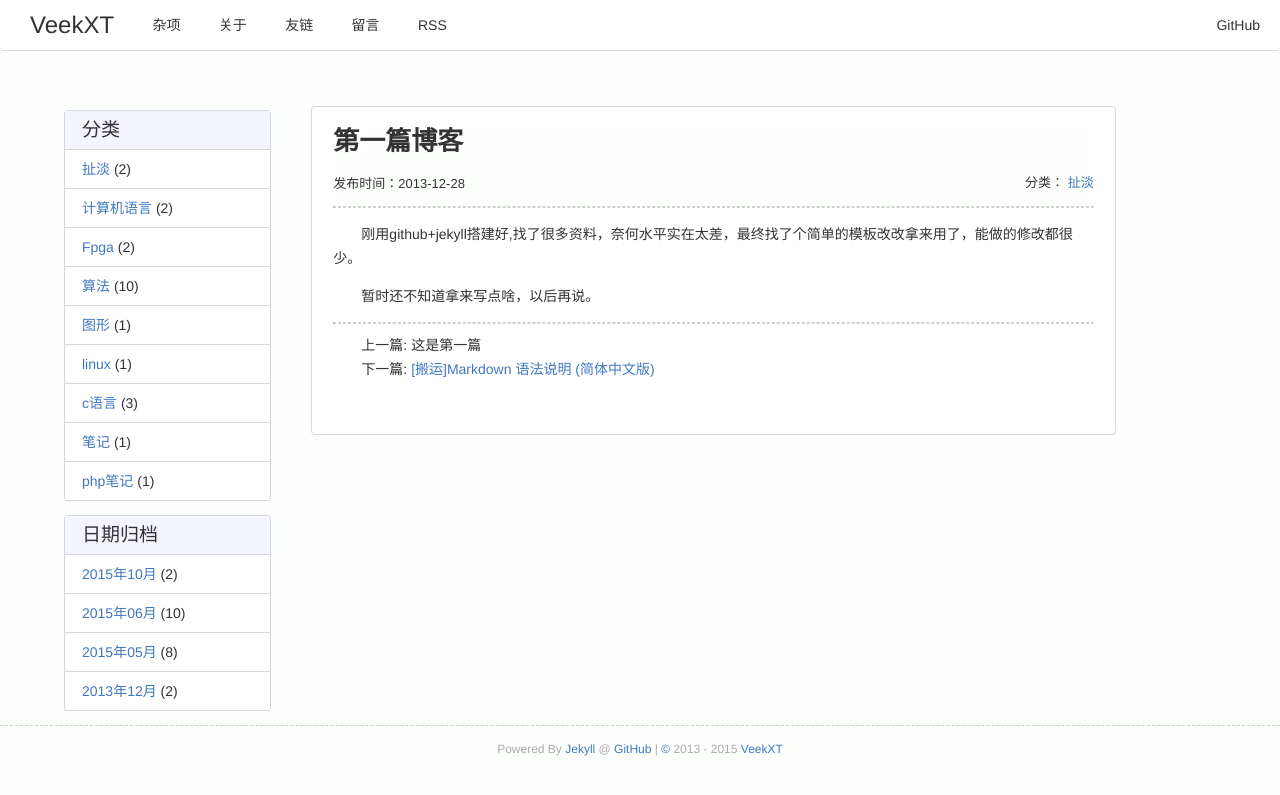
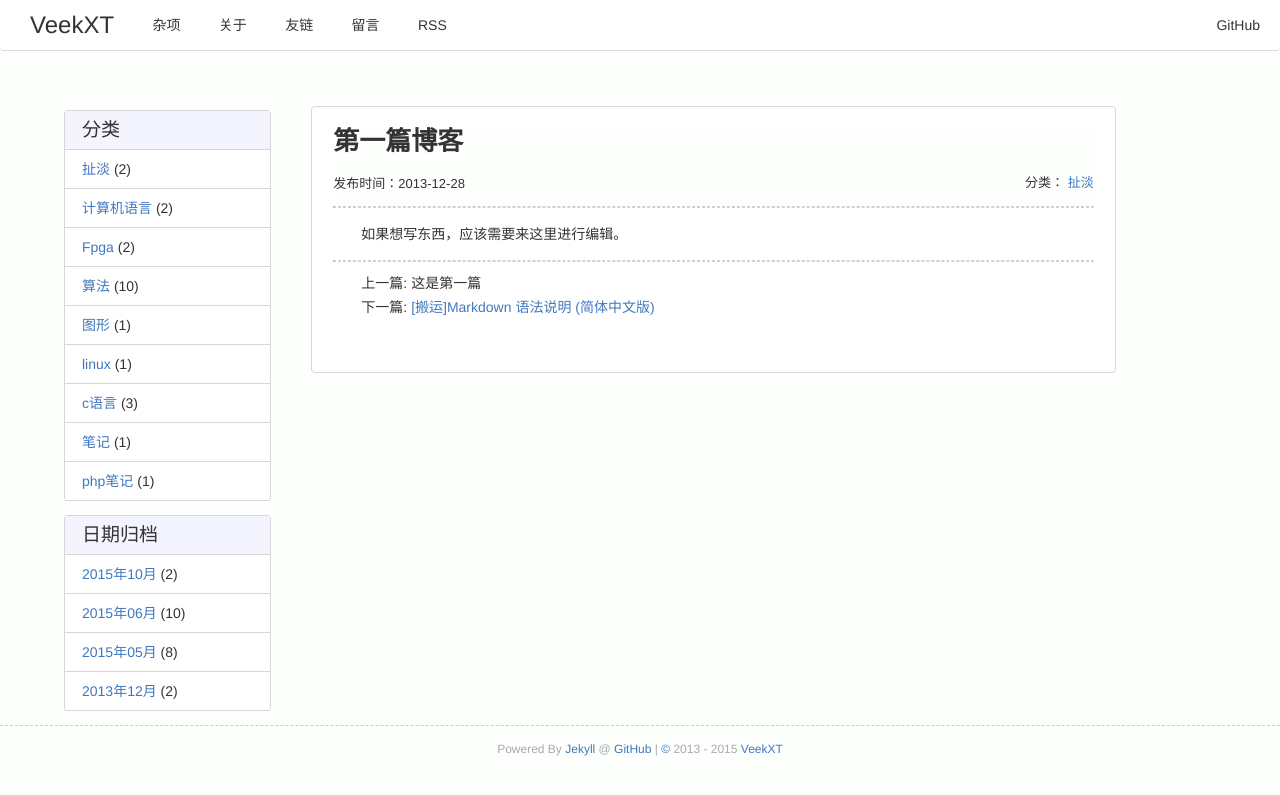
Before and after one commit to shfs/linmo05.github.io, a Jekyll site: the page built from _posts/2013-12-28-first-blog.md, in a window 1280 px wide. Shown: the top 795 px of the page. Built offline with Jekyll 4.4.1, drawn with Linux system fonts in a browser that asks for light colours; Markdown is read by kramdown in place of the engine named in the settings; comment, search, counter and statistics services are not loaded.

Commit message:
Update 2013-12-28-first-blog.md

```diff
--- a/_posts/2013-12-28-first-blog.md
+++ b/_posts/2013-12-28-first-blog.md
@@ -5,6 +5,4 @@ categories: 扯淡
 tags: 扯淡
 ---
 
-　　刚用github+jekyll搭建好,找了很多资料，奈何水平实在太差，最终找了个简单的模板改改拿来用了，能做的修改都很少。
-
-　　暂时还不知道拿来写点啥，以后再说。
+　　如果想写东西，应该需要来这里进行编辑。
```
